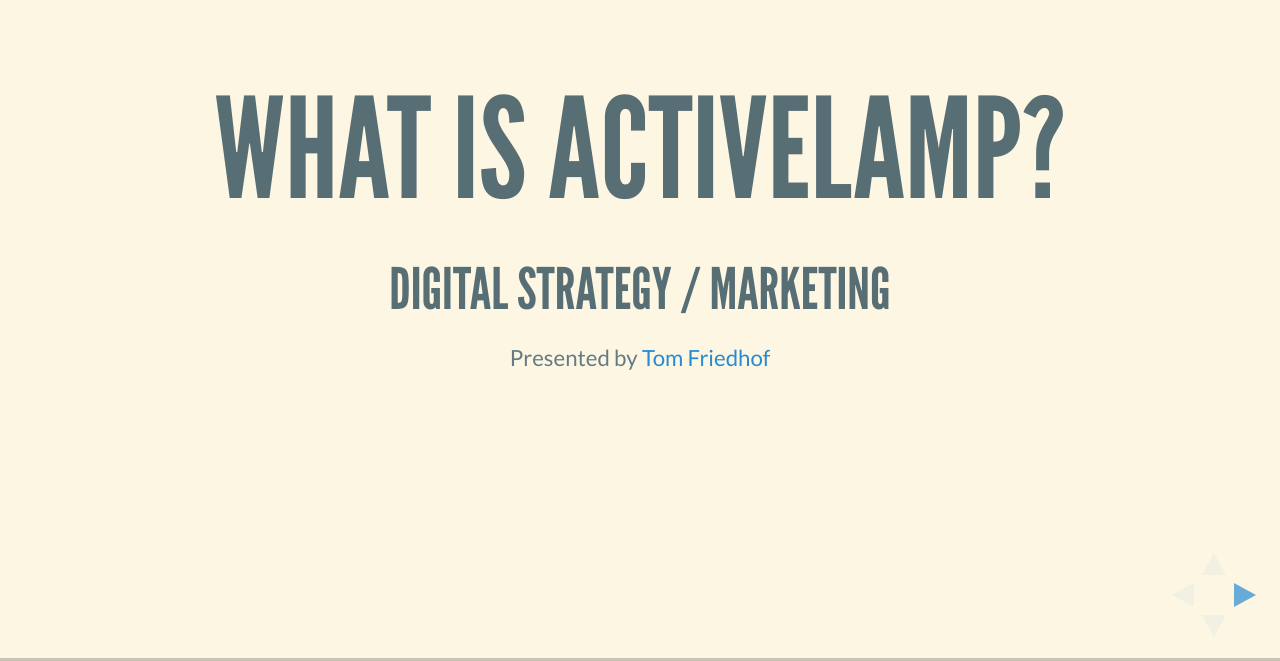
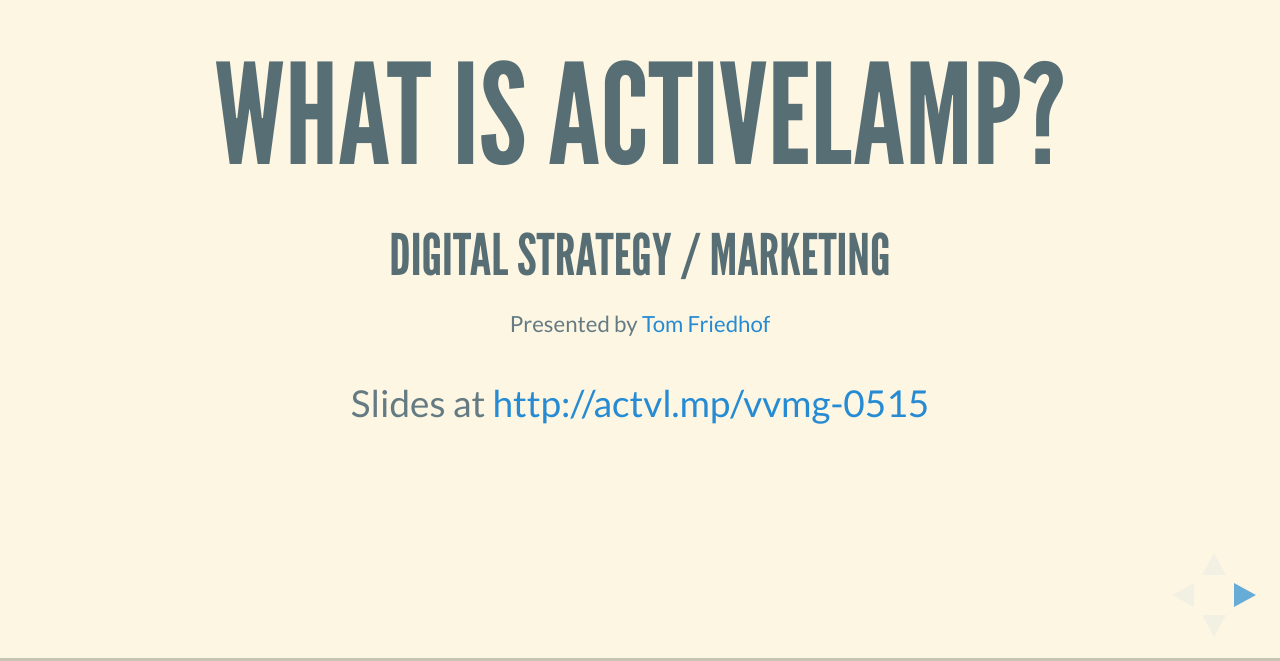
Before and after one commit to tomfriedhof/presentation-vvmg, a website: page index.html in a window 1280 px wide. Shown: the part 139-800 px from the top of the page. Drawn offline with Linux system fonts and the light colour scheme.

Commit message:
adding slide link

```diff
--- a/index.html
+++ b/index.html
@@ -46,6 +46,7 @@
 					<p>
 						<small>Presented by <a href="http://twitter.com/tomfriedhof ">Tom Friedhof</a> </small>
 					</p>
+					<p>Slides at <a href="http://actvl.mp/vvmg-0515">http://actvl.mp/vvmg-0515</a></p>
 				</section>
 
 				<section>
```
